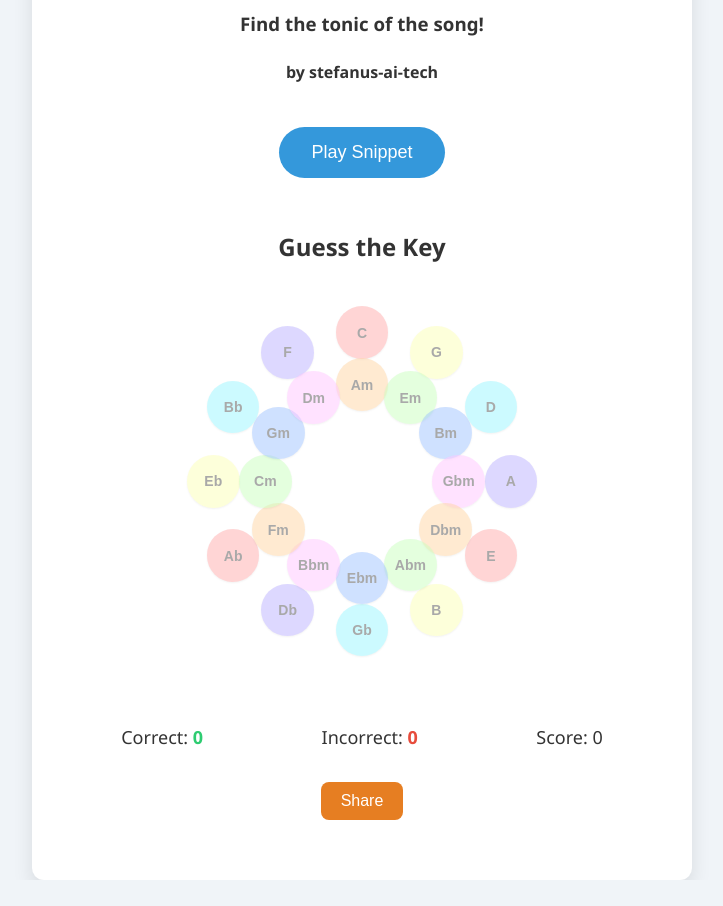
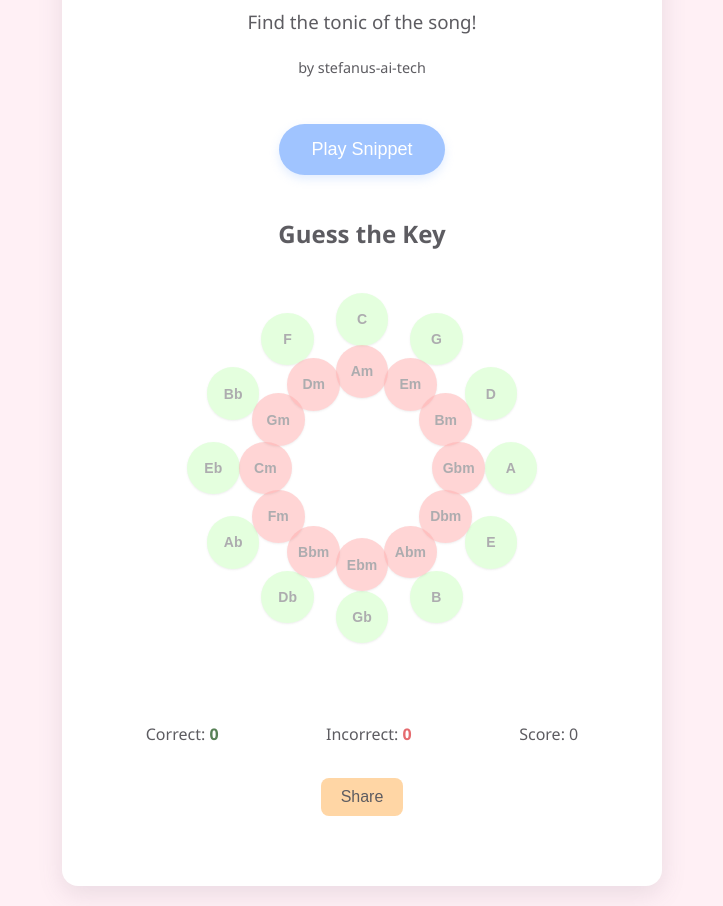
Before and after one commit to stefanus-ai-tech/PerfectPitchSong, a plain HTML site: page index.html in a window 1280 px wide. Shown: the part 142-1048 px from the top of the page, without its empty margins (278-1001 px from the left). Before the commit the page ends 1022 px from the top, so only its background shows below. Drawn offline with Linux system fonts and the light colour scheme.

Commit message:
refined the color palette

```diff
--- a/styles.css
+++ b/styles.css
@@ -1,21 +1,55 @@
+/* Define Soft Warm Pastel Palette */
+:root {
+  --bg-color: #fff0f5; /* Lavender blush / very pale pink */
+  --container-bg: #ffffff;
+  --text-color: #5d5c61; /* Dark grey */
+  --heading-color: #735d78; /* Muted purple */
+  --play-button-bg: #a0c4ff; /* Pastel blue */
+  --play-button-hover: #8baff1;
+  --share-button-bg: #ffd6a5; /* Pastel orange/peach */
+  --share-button-hover: #ffc98f;
+  --key-button-major: #caffbf; /* Pastel green */
+  --key-button-minor: #ffadad; /* Pastel red/pink */
+  --key-button-hover-bg: #fdffb6; /* Pastel yellow */
+  --key-button-shadow: rgba(93, 92, 97, 0.2);
+  --correct-color: #588157; /* Muted green */
+  --incorrect-color: #e56b6f; /* Muted red */
+}
+
+@keyframes subtlePulse {
+  0% {
+    transform: scale(1);
+    box-shadow: 0 2px 4px var(--key-button-shadow);
+  }
+  50% {
+    transform: scale(1.03);
+    box-shadow: 0 3px 6px var(--key-button-shadow);
+  }
+  100% {
+    transform: scale(1);
+    box-shadow: 0 2px 4px var(--key-button-shadow);
+  }
+}
+
 body {
   font-family: 'Segoe UI', Tahoma, Geneva, Verdana, sans-serif;
   line-height: 1.6;
   margin: 0;
-  padding: 0;
+  padding: 20px; /* Add some padding */
   display: flex;
   justify-content: center;
   align-items: center;
   min-height: 100vh;
-  background-color: #f0f4f8;
-  color: #333;
+  background-color: var(--bg-color);
+  color: var(--text-color);
+  box-sizing: border-box;
 }
 
 /* Add this CSS to style the Share button */
 #share-button {
-  background-color: #e67e22;
+  background-color: var(--share-button-bg);
   border: none;
-  color: white;
+  color: var(--text-color); /* Match text color */
   padding: 10px 20px;
   text-align: center;
   text-decoration: none;
@@ -24,35 +58,49 @@ body {
   margin-top: 20px;
   cursor: pointer;
   border-radius: 8px;
-  transition: background-color 0.3s ease;
+  transition: background-color 0.3s ease, transform 0.2s ease;
 }
 
 #share-button:hover {
-  background-color: #d35400;
+  background-color: var(--share-button-hover);
+  transform: translateY(-2px); /* Slight lift on hover */
 }
 
 .container {
-  background-color: white;
-  border-radius: 12px;
+  background-color: var(--container-bg);
+  border-radius: 16px; /* Softer radius */
   padding: 30px;
-  box-shadow: 0 10px 20px rgba(0, 0, 0, 0.1);
+  box-shadow: 0 8px 25px rgba(115, 93, 120, 0.15); /* Softer shadow */
   text-align: center;
   max-width: 600px;
-  width: 90%;
+  width: 100%; /* Use full width up to max-width */
   position: relative;
   padding-bottom: 70px; /* Make space for the Share button */
+  box-sizing: border-box;
 }
 
 h1 {
-  color: #2c3e50;
-  margin-bottom: 30px;
-  font-size: 2.5em;
+  color: var(--heading-color);
+  margin-bottom: 10px; /* Reduced margin */
+  font-size: 2.2em; /* Slightly smaller */
+}
+
+h3 {
+  color: var(--text-color);
+  font-weight: normal;
+  margin-bottom: 5px;
+}
+h4 {
+  color: var(--text-color);
+  font-weight: normal;
+  font-size: 0.9em;
+  margin-bottom: 25px;
 }
 
 #play-button {
-  background-color: #3498db;
+  background-color: var(--play-button-bg);
   border: none;
-  color: white;
+  color: var(--container-bg); /* White text */
   padding: 15px 32px;
   text-align: center;
   text-decoration: none;
@@ -61,11 +109,13 @@ h1 {
   margin: 20px 0;
   cursor: pointer;
   border-radius: 50px;
-  transition: background-color 0.3s ease;
+  transition: background-color 0.3s ease, transform 0.2s ease;
+  box-shadow: 0 4px 10px rgba(160, 196, 255, 0.3); /* Subtle shadow */
 }
 
 #play-button:hover {
-  background-color: #2980b9;
+  background-color: var(--play-button-hover);
+  transform: translateY(-2px); /* Slight lift */
 }
 
 #quiz-container {
@@ -73,7 +123,7 @@ h1 {
 }
 
 #key-comparison {
-  margin-top: 30px; /* Increased margin */
+  margin-top: 15px; /* Reduced margin */
   text-align: center;
 }
 
@@ -86,8 +136,8 @@ h1 {
   max-height: 350px;
   margin: 40px auto 20px; /* Center and add margin */
   border-radius: 50%;
-  /* border: 2px solid #eee; */ /* Optional: visualize the circle */
-  display: flex; /* Needed for centering if buttons weren't absolute */
+  /* border: 1px solid rgba(115, 93, 120, 0.1); */ /* Optional: very subtle border */
+  display: flex;
   justify-content: center;
   align-items: center;
 }
@@ -102,164 +152,117 @@ h1 {
   /* margin: -25px 0 0 -25px; */ /* Center the button on its calculated (x, y) - REMOVED */
   border-radius: 50%; /* Make buttons circular */
   border: none; /* Remove default border */
-  background-color: #fde2e4; /* Default pastel color */
-  color: #555; /* Darker text for contrast */
+  /* background-color: #fde2e4; */ /* Default pastel color - REMOVED */
+  color: var(--text-color); /* Darker text for contrast */
   /* Font size will be set dynamically by JS */
   /* font-size: 14px; */ /* REMOVED */
-  font-weight: bold;
+  font-weight: 600; /* Slightly bolder */
   cursor: pointer;
   display: flex;
   justify-content: center;
   align-items: center;
   text-align: center;
-  transition: transform 0.2s ease, background-color 0.2s ease,
-    box-shadow 0.2s ease, width 0.2s ease, height 0.2s ease, margin 0.2s ease,
-    font-size 0.2s ease; /* Added transitions for dynamic props */
-  box-shadow: 0 2px 4px rgba(0, 0, 0, 0.1);
+  transition: transform 0.25s ease, background-color 0.25s ease,
+    box-shadow 0.25s ease, width 0.2s ease, height 0.2s ease, margin 0.2s ease,
+    font-size 0.2s ease; /* Smoother transitions */
+  box-shadow: 0 2px 4px var(--key-button-shadow);
+  animation: subtlePulse 4s infinite ease-in-out; /* Apply subtle pulse */
+}
+
+/* Assign base colors */
+.key-button.major-key {
+  background-color: var(--key-button-major);
+}
+.key-button.minor-key {
+  background-color: var(--key-button-minor);
 }
 
 /* Click animation */
-.key-button:active {
+.key-button:active:not(:disabled) {
+  /* Only animate if not disabled */
   transform: scale(0.95); /* Slightly shrink on click */
-  box-shadow: 0 1px 2px rgba(0, 0, 0, 0.15);
+  box-shadow: 0 1px 2px var(--key-button-shadow);
+  animation-play-state: paused; /* Pause pulse on click */
 }
 
-.key-button:hover {
+.key-button:hover:not(:disabled) {
+  /* Only animate if not disabled */
   transform: scale(1.1); /* Grow on hover */
-  box-shadow: 0 4px 8px rgba(0, 0, 0, 0.2);
+  box-shadow: 0 4px 8px var(--key-button-shadow);
+  background-color: var(--key-button-hover-bg); /* Change color on hover */
+  animation-play-state: paused; /* Pause pulse on hover */
 }
-
-/* Soft Pastel Palette - Assigning colors could be done in JS for more control based on position,
-   but let's use nth-child for a simple CSS approach for now.
-   We have 24 buttons (12 major, 12 minor). */
-.key-button.major-key:nth-of-type(12n + 1) {
-  background-color: #ffadad;
-} /* C */
-.key-button.minor-key:nth-of-type(12n + 2) {
-  background-color: #ffd6a5;
-} /* Am */
-.key-button.major-key:nth-of-type(12n + 3) {
-  background-color: #fdffb6;
-} /* G */
-.key-button.minor-key:nth-of-type(12n + 4) {
-  background-color: #caffbf;
-} /* Em */
-.key-button.major-key:nth-of-type(12n + 5) {
-  background-color: #9bf6ff;
-} /* D */
-.key-button.minor-key:nth-of-type(12n + 6) {
-  background-color: #a0c4ff;
-} /* Bm */
-.key-button.major-key:nth-of-type(12n + 7) {
-  background-color: #bdb2ff;
-} /* A */
-.key-button.minor-key:nth-of-type(12n + 8) {
-  background-color: #ffc6ff;
-} /* Gbm/F#m */
-.key-button.major-key:nth-of-type(12n + 9) {
-  background-color: #ffadad;
-} /* E */
-.key-button.minor-key:nth-of-type(12n + 10) {
-  background-color: #ffd6a5;
-} /* Dbm/C#m */
-.key-button.major-key:nth-of-type(12n + 11) {
-  background-color: #fdffb6;
-} /* B */
-.key-button.minor-key:nth-of-type(12n + 12) {
-  background-color: #caffbf;
-} /* Abm/G#m */
-.key-button.major-key:nth-of-type(12n + 13) {
-  background-color: #9bf6ff;
-} /* Gb/F# */
-.key-button.minor-key:nth-of-type(12n + 14) {
-  background-color: #a0c4ff;
-} /* Ebm/D#m */
-.key-button.major-key:nth-of-type(12n + 15) {
-  background-color: #bdb2ff;
-} /* Db */
-.key-button.minor-key:nth-of-type(12n + 16) {
-  background-color: #ffc6ff;
-} /* Bbm */
-.key-button.major-key:nth-of-type(12n + 17) {
-  background-color: #ffadad;
-} /* Ab */
-.key-button.minor-key:nth-of-type(12n + 18) {
-  background-color: #ffd6a5;
-} /* Fm */
-.key-button.major-key:nth-of-type(12n + 19) {
-  background-color: #fdffb6;
-} /* Eb */
-.key-button.minor-key:nth-of-type(12n + 20) {
-  background-color: #caffbf;
-} /* Cm */
-.key-button.major-key:nth-of-type(12n + 21) {
-  background-color: #9bf6ff;
-} /* Bb */
-.key-button.minor-key:nth-of-type(12n + 22) {
-  background-color: #a0c4ff;
-} /* Gm */
-.key-button.major-key:nth-of-type(12n + 23) {
-  background-color: #bdb2ff;
-} /* F */
-.key-button.minor-key:nth-of-type(12n + 24) {
-  background-color: #ffc6ff;
-} /* Dm */
+.key-button:not(:hover):not(:active) {
+  animation-play-state: running; /* Resume pulse when not hovered/active */
+}
 
 /* Style disabled buttons */
 .key-button:disabled {
-  opacity: 0.5;
+  opacity: 0.4; /* More faded */
   cursor: not-allowed;
   transform: scale(1); /* Prevent scaling when disabled */
-  box-shadow: 0 1px 2px rgba(0, 0, 0, 0.1);
+  box-shadow: 0 1px 2px var(--key-button-shadow);
+  animation: none; /* Disable pulse animation */
 }
 .key-button:disabled:hover {
-  box-shadow: 0 1px 2px rgba(0, 0, 0, 0.1); /* Keep shadow consistent on hover when disabled */
+  /* Keep styles same as disabled state */
+  transform: scale(1);
+  box-shadow: 0 1px 2px var(--key-button-shadow);
+  background-color: inherit; /* Don't change color */
 }
 .key-button:disabled:active {
   transform: scale(1); /* Prevent click animation when disabled */
-  box-shadow: 0 1px 2px rgba(0, 0, 0, 0.1);
+  box-shadow: 0 1px 2px var(--key-button-shadow);
 }
 
 #score-container {
   display: flex;
   justify-content: space-around;
-  margin-top: 20px;
-  font-size: 18px;
+  margin-top: 30px; /* More space above score */
+  font-size: 16px; /* Slightly smaller */
+  color: var(--text-color);
 }
 
+/* Reposition share button cleanly */
 #share-button {
-  position: relative;
-  bottom: -10px;
-  right: 0px;
-  background-color: #e67e22;
-  border: none;
-  color: white;
-  padding: 10px 20px;
-  text-align: center;
-  text-decoration: none;
-  display: inline-block;
-  font-size: 16px;
-  cursor: pointer;
-  border-radius: 8px;
-  transition: background-color 0.3s ease;
+  /* Removed absolute positioning */
+  margin-top: 30px; /* Add space above */
+  /* background-color: #e67e22; */ /* Using variable now */
+  /* border: none; */
+  /* color: white; */ /* Using variable now */
+  /* padding: 10px 20px; */
+  /* text-align: center; */
+  /* text-decoration: none; */
+  /* display: inline-block; */
+  /* font-size: 16px; */
+  /* cursor: pointer; */
+  /* border-radius: 8px; */
+  /* transition: background-color 0.3s ease; */ /* Updated transition */
 }
 
-#share-button:hover {
-  background-color: #d35400;
-}
+/* #share-button:hover { */
+/* background-color: #d35400; */ /* Using variable now */
+/* } */
 
 /* Media Queries for further adjustments */
 @media (max-width: 600px) {
+  body {
+    padding: 10px; /* Less padding on small screens */
+  }
   .container {
     padding: 20px;
     padding-bottom: 60px; /* Adjust for share button */
   }
   h1 {
-    font-size: 2em;
+    font-size: 1.8em; /* Smaller heading */
   }
   #play-button {
     padding: 12px 25px;
     font-size: 16px;
+  }
+  #score-container span {
+    display: block; /* Stack score items vertically */
+    margin-bottom: 5px;
   }
   #circle-of-fifths-container {
     width: 85vw; /* Larger percentage on smaller screens */
@@ -272,7 +275,7 @@ h1 {
 
 @media (max-width: 400px) {
   h1 {
-    font-size: 1.8em;
+    font-size: 1.6em; /* Even smaller */
   }
   #circle-of-fifths-container {
     width: 90vw;
@@ -281,46 +284,39 @@ h1 {
     max-height: 260px;
   }
   #score-container {
-    font-size: 16px;
+    font-size: 14px; /* Smaller score text */
+  }
+  #score-container span {
+    margin-bottom: 3px;
   }
   #feedback {
-    font-size: 16px;
+    font-size: 14px; /* Smaller feedback text */
+    min-height: 20px;
+  }
+  #share-button {
+    font-size: 14px;
+    padding: 8px 16px;
   }
 }
 
 #feedback {
   font-weight: bold;
-  margin-top: 20px;
-  font-size: 18px;
-  min-height: 27px;
+  margin-top: 25px; /* More space above feedback */
+  font-size: 16px; /* Slightly smaller */
+  min-height: 24px; /* Adjust height */
+  transition: color 0.3s ease; /* Animate color change */
 }
 
-#score {
-  margin-top: 20px;
-  font-size: 20px;
-  font-weight: bold;
-  color: #2c3e50;
-}
-
-.score-container {
-  display: flex;
-  justify-content: space-around;
-  margin-top: 20px;
-  font-size: 18px;
-}
-
-.score-item {
-  display: flex;
-  flex-direction: column;
-  align-items: center;
-}
+/* Removed redundant #score styles */
+/* Removed redundant .score-container styles */
+/* Removed redundant .score-item styles */
 
 #correct-count {
-  color: #2ecc71;
+  color: var(--correct-color);
   font-weight: bold;
 }
 
 #incorrect-count {
-  color: #e74c3c;
+  color: var(--incorrect-color);
   font-weight: bold;
 }
```
